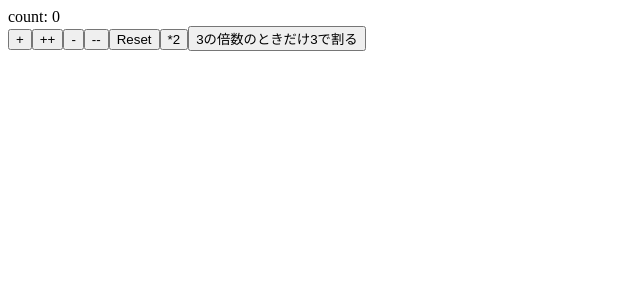
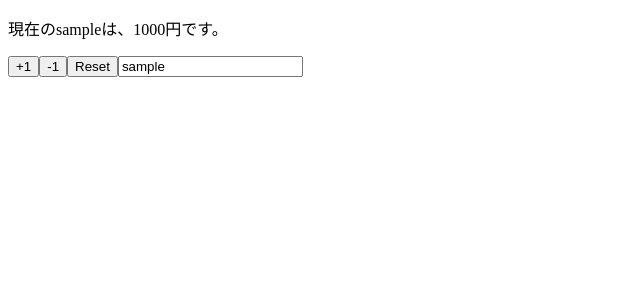
Before and after one commit to keng-oh/sample.react-hooks, a React (Create React App) app in the folder react-hooks-101/: page / in a window 1280 px wide. Shown: the top 300 px of the page, without its empty margins (0-640 px from the left). Built offline with nearby package versions, Linux system fonts and the light colour scheme.

Commit message:
implement component using multiple states

```diff
--- a/react-hooks-101/src/App.js
+++ b/react-hooks-101/src/App.js
@@ -1,34 +1,29 @@
 import React, { useState } from 'react'
 
-const App = () => {
-  const [count, setCount] = useState(0)
+const App = props => {
 
-  const increment = () => setCount(count + 1)
-  const increment2 = () => setCount(previousCount => previousCount + 2)
-  const decrement = () => setCount(count - 1)
-  const decrement2 = () => setCount(previousCount => previousCount - 2)
-  const reset = () => setCount(0)
-  const double = () => setCount(previousCount => previousCount*2)
-  const divide3 = () => setCount(previousCount => {
-    if (previousCount % 3 === 0) {
-      return previousCount / 3
-    } else {
-      return previousCount
-    }
-  })
+  const [name, setName] = useState(props.name)
+  const [price, setPrice] = useState(props.price)
+
+  const reset = () => {
+    setPrice(props.price)
+    setName(props.name)
+  }
 
   return (
-    <React.Fragment>
-      <div>count: {count}</div>
-      <button onClick={increment}>+</button>
-      <button onClick={increment2}>++</button>
-      <button onClick={decrement}>-</button>
-      <button onClick={decrement2}>--</button>
+    <>
+      <p>現在の{name}は、{price}円です。</p>
+      <button onClick={() => setPrice(price + 1)}>+1</button>
+      <button onClick={() => setPrice(price - 1)}>-1</button>
       <button onClick={reset}>Reset</button>
-      <button onClick={double}>*2</button>
-      <button onClick={divide3}>3の倍数のときだけ3で割る</button>
-    </React.Fragment>
+      <input value={name} onChange={e => setName(e.target.value)} />
+    </>
   )
 }
 
+App.defaultProps = {
+  name: 'sample',
+  price: 1000
+}
+
 export default App
```
